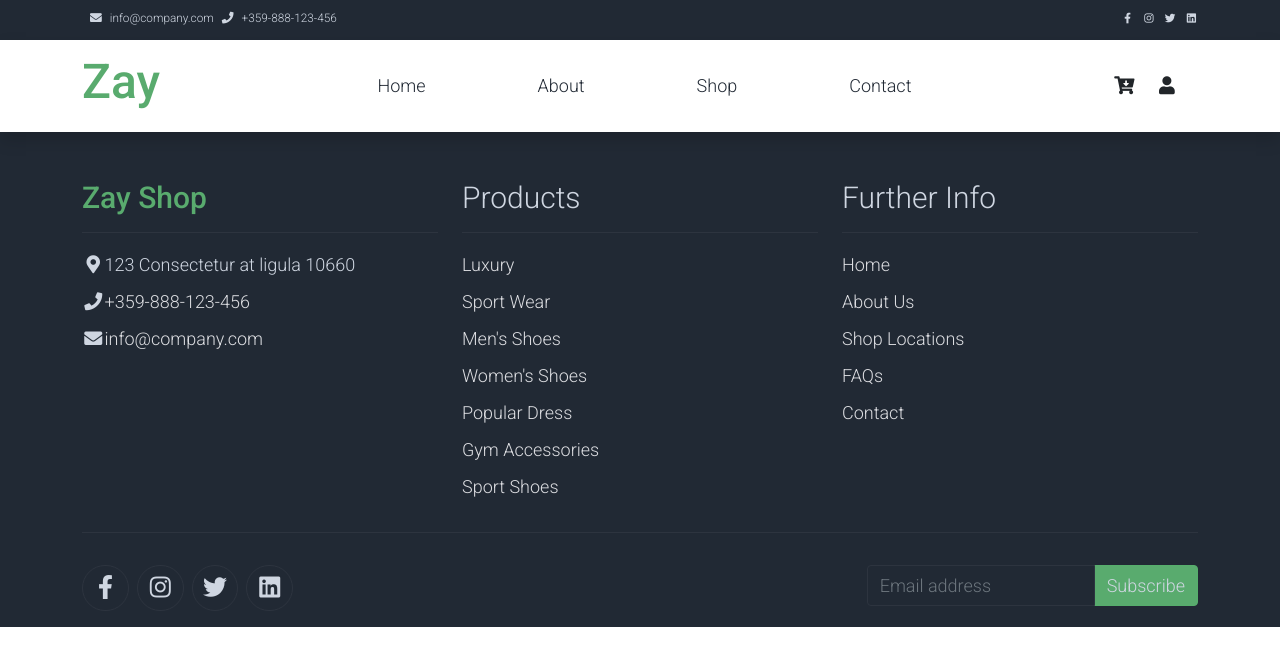
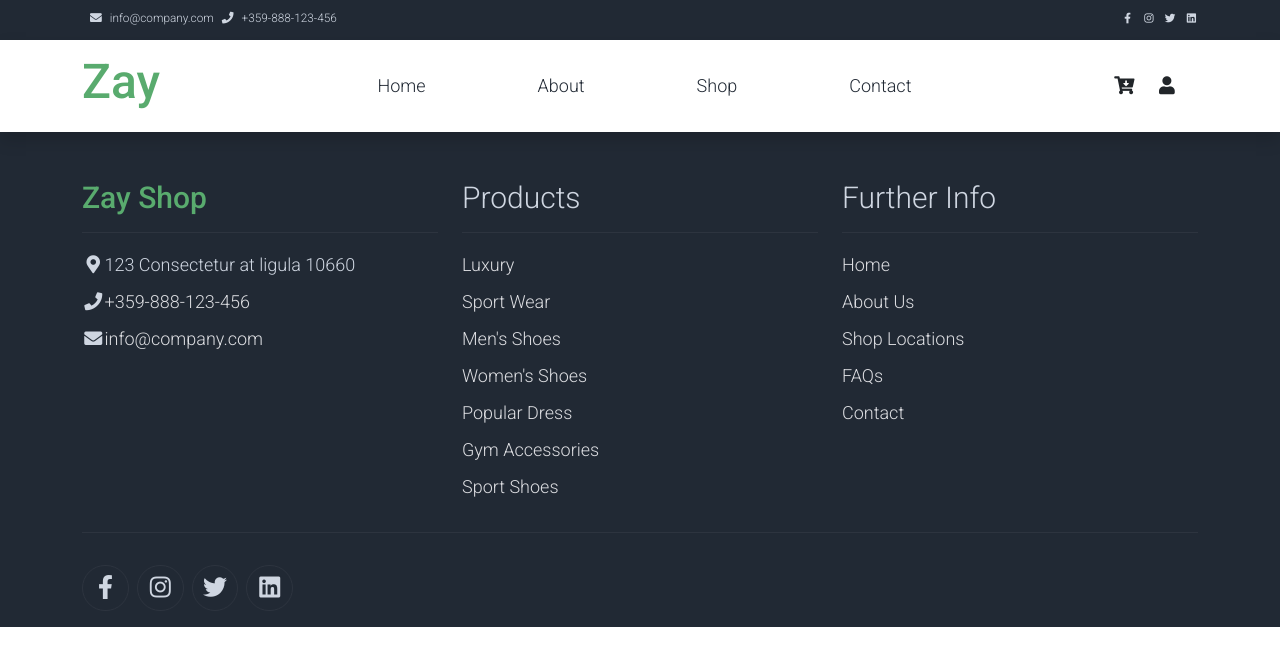
Before and after one commit to Dimitar-Stoimenov/react-softuni-project, a React (Create React App) app: page / in a window 1280 px wide. Shown: the top 666 px of the page. Built offline with nearby package versions, Linux system fonts and the light colour scheme.

Commit message:
remove subscribe btn on footer

```diff
--- a/src/components/Footer.js
+++ b/src/components/Footer.js
@@ -68,13 +68,7 @@ const Footer = () => {
                             </li>
                         </ul>
                     </div>
-                    <div className="col-auto">
-                        <label className="sr-only" htmlFor="subscribeEmail">Email address</label>
-                        <div className="input-group mb-2">
-                            <input type="text" className="form-control bg-dark border-light" id="subscribeEmail" placeholder="Email address" />
-                            <div className="input-group-text btn-success text-light">Subscribe</div>
-                        </div>
-                    </div>
+
                 </div>
             </div>
 
```
